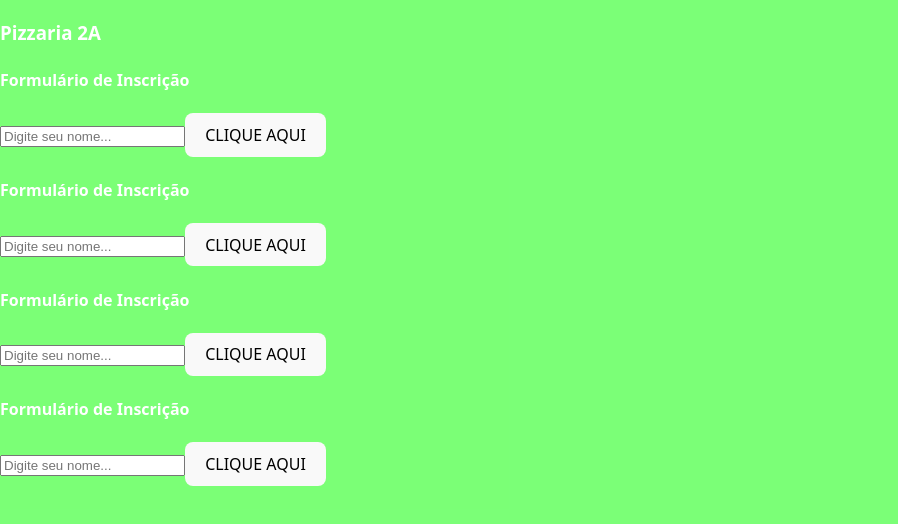
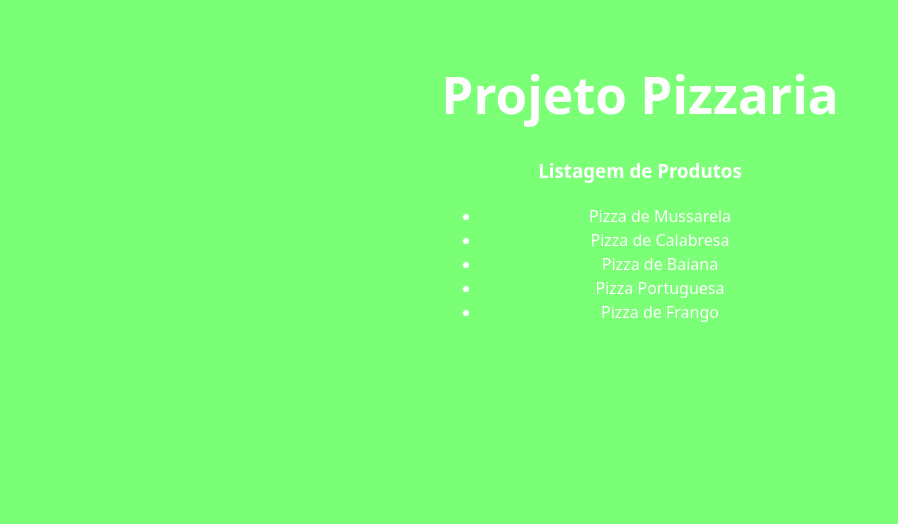
Before and after one commit to JulianaQueiroz25/pizzaria2a2025, a React (Vite) app: page / in a window 1280 px wide. Shown: the top 524 px of the page, without its empty margins (0-898 px from the left). Built offline with nearby package versions, Linux system fonts and the light colour scheme.

Commit message:
listagem

```diff
--- a/src/App.jsx
+++ b/src/App.jsx
@@ -1,35 +1,16 @@
-import {useState} from 'react'
+import './App.css'
+import Produtos from './pages/produtos'
 
-function App(){
+const App = () => {
 
-  const [nome, setNome] = useState('Ronaldo');
 
-  const Formulario = (props) => {
-    return (
-      <>
-        <h4>Formulário de Inscrição</h4>
-        <input className="Nome"
-            name = "nome"
-            placeholder="Digite seu nome..."
-            onChange={(e)=>props.nome = e.target.value}
-            type="text" />
-        <button onClick={()=>{
-         (props.texto != null) ? alert(props.texto) : alert(props.nome)
-          }}>
-          CLIQUE AQUI
-        </button>
-      </>
-    )
-  }
+  return(
+    <div>
+     <h1>Projeto Pizzaria</h1>
 
-  return (
-    <div>
-      <h3>Pizzaria 2A</h3>
-      <Formulario texto="Texto enviado pelo App"/>
-      <Formulario texto="Palmeiras"/>
-      <Formulario texto="Novo texto enviado pelo App"/>
-      <Formulario nome={nome}/>
-    </div>
+<Produtos/>
+
+      </div>
   )
 }
 
--- /dev/null
+++ b/src/pages/produtos/index.jsx
@@ -0,0 +1,24 @@
+const Produtos = () => {
+
+    //Objeto de produtos da lista
+    const pizzas =[
+        'Pizza de Mussarela',
+        'Pizza de Calabresa',
+        'Pizza de Baiana',
+        'Pizza Portuguesa',
+        'Pizza de Frango'
+    ]
+   //Interação da lista de pizzas
+    const listaPizzas= pizzas.map(pizza => <li>{pizza}</li>)
+
+    return(
+        <div>
+            <h3>Listagem de Produtos</h3>
+
+            <ul>
+               {listaPizzas}
+            </ul>
+        </div>
+    )
+}
+export default Produtos
```
Also changed, not shown: package.json (+7 -2 lines), 1 other file (tests, documents, lock files or other folders).
